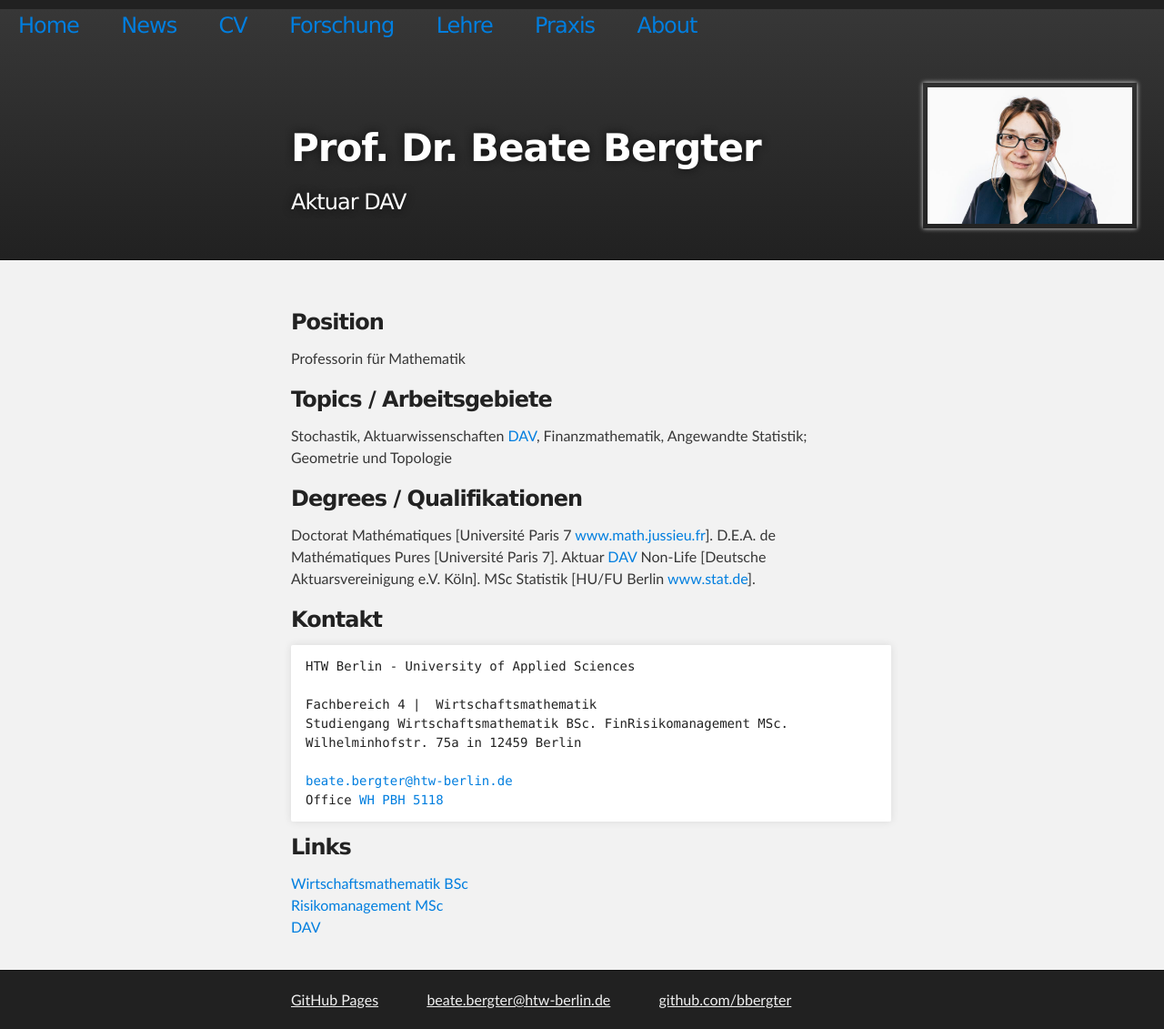
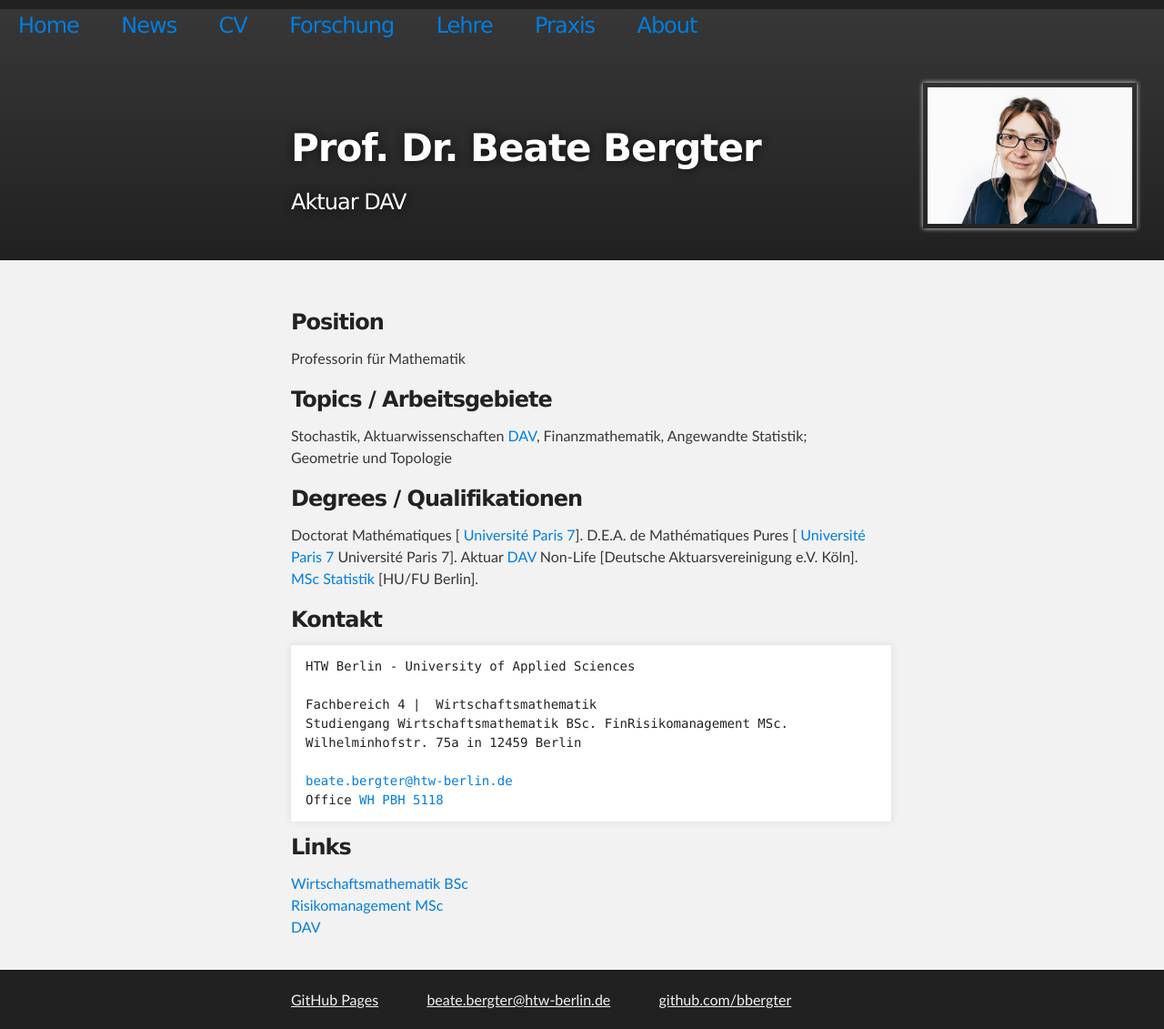
Before and after one commit to bbergter/bbergter, a Jekyll site: the page index.html, which Jekyll copies as it is, in a window 1280 px wide. Shown: the whole page at 91% size. Built offline with Jekyll 4.4.1, drawn with Linux system fonts in a browser that asks for light colours.

Commit message:
Update index.html

```diff
--- a/index.html
+++ b/index.html
@@ -65,9 +65,10 @@
 <p>Stochastik, Aktuarwissenschaften <a href="http://aktuar.de/" target="_blank">DAV</a>, Finanzmathematik, Angewandte Statistik; <br>Geometrie und Topologie</p>
 
 <h3>Degrees / Qualifikationen</h3>
-<p> Doctorat Mathématiques [Université Paris 7 <a href="http://www.institut.math.jussieu.fr/"
-                  target="_blank"> www.math.jussieu.fr</a>]. D.E.A. de Mathématiques Pures [Université Paris 7].
-Aktuar <a href="http://aktuar.de/" target="_blank">DAV</a> Non-Life [Deutsche Aktuarsvereinigung e.V. Köln]. MSc Statistik [HU/FU Berlin <a href="http://stat.de/" target="_blank">www.stat.de</a>]. <p>
+<p> Doctorat Mathématiques [<a href="http://www.institut.math.jussieu.fr/"
+                  target="_blank"> Université Paris 7</a>]. D.E.A. de Mathématiques Pures [<a href="http://www.institut.math.jussieu.fr/"
+                  target="_blank"> Université Paris 7</a> Université Paris 7].
+Aktuar <a href="http://aktuar.de/" target="_blank">DAV</a> Non-Life [Deutsche Aktuarsvereinigung e.V. Köln]. <a href="http://stat.de/" target="_blank">MSc Statistik</a> [HU/FU Berlin]. <p>
 
 
 <h3>Kontakt</h3>
```
